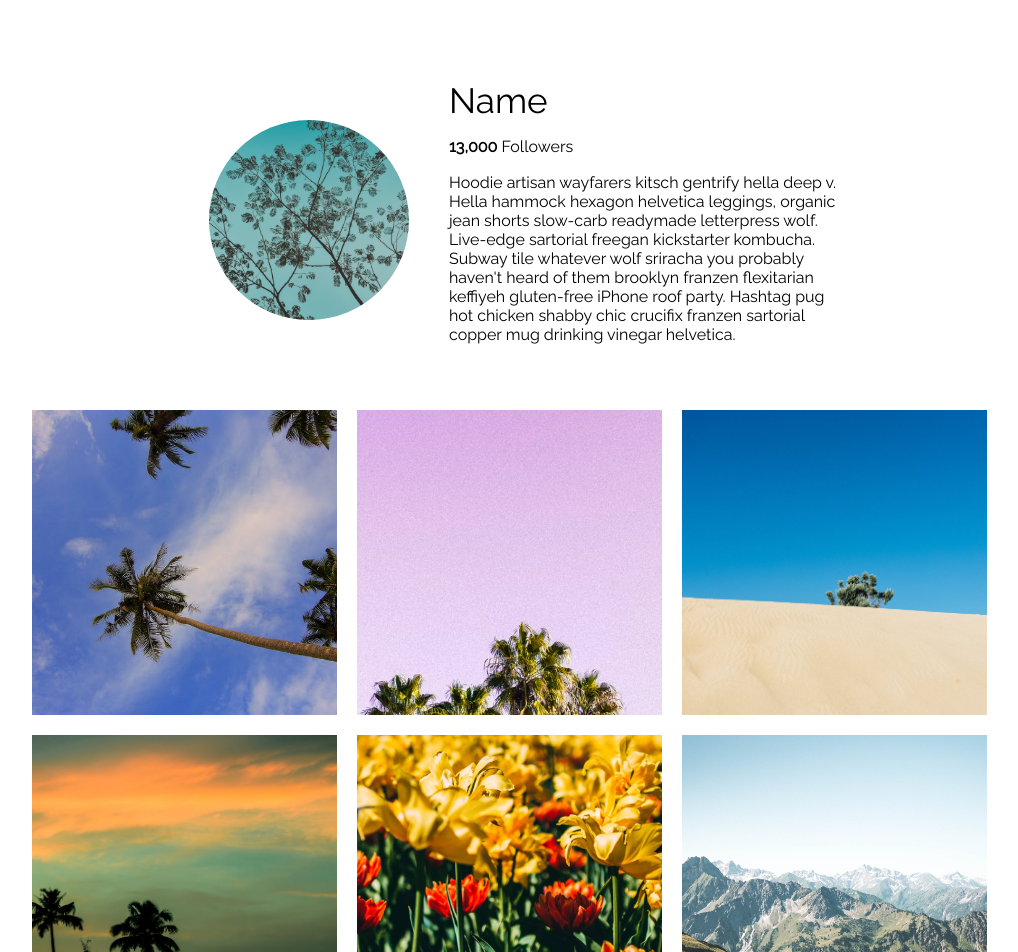
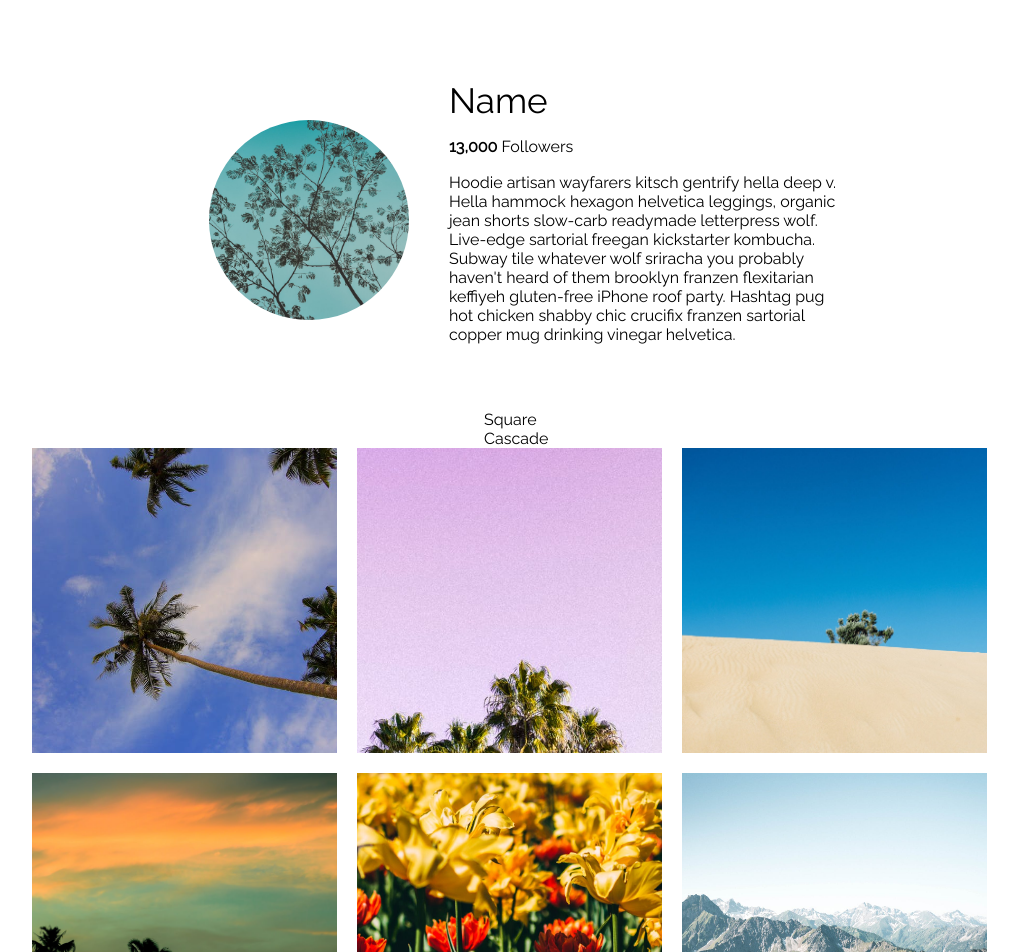
Before and after one commit to MZ1387/GridGallery, a React (Create React App) app: page /gallery in a window 1280 px wide. Shown: the top 952 px of the page, without its empty margins (131-1149 px from the left). Built offline with nearby package versions, Linux system fonts and the light colour scheme.

Commit message:
Create Styled TabLink component

```diff
--- a/src/App.js
+++ b/src/App.js
@@ -1,7 +1,7 @@
 import React from "react";
 import { BrowserRouter as Router, Switch, Route, Link } from "react-router-dom";
 import styled, { css } from 'styled-components';
-import UserGrid from "./Profile/UserGrid";
+import Gallery from "./Gallery/Gallery";
 import Modal from './Modal/Modal';
 import Posts from './Posts';
 
@@ -89,36 +89,7 @@ function Home() {
       </ul>
     </div>
   );
-}
-
-const PhotoGrid = styled.div`
-  display: grid;
-  grid-template-columns: repeat(3, 305px);
-  gap: 20px;
-  justify-content: center;
-`;
-
-function Gallery() {
-  return (
-    <div>
-      <UserGrid />
-      <PhotoGrid>
-        {Posts.map(i => (
-          <Link
-            key={i.id}
-            to={{
-              pathname: `/img/ ${i.id}`,
-              // this is the trick!
-              state: { modal: true }
-            }}
-          >
-            <Image index={i.id} />
-          </Link>
-        ))}
-      </PhotoGrid>
-    </div>
-  );
-}
+};
 
 function ImageView({ match }) {
   let image = Posts[parseInt(match.params.id, 10) - 1];
--- /dev/null
+++ b/src/Gallery/Gallery.js
@@ -0,0 +1,55 @@
+import React from "react";
+import { Link } from "react-router-dom";
+import styled from 'styled-components';
+import UserGrid from '../Profile/UserGrid';
+import { Image } from '../App';
+import Posts from '../Posts';
+
+const PhotoGrid = styled.div`
+  display: grid;
+  grid-template-columns: repeat(3, 305px);
+  gap: 20px;
+  justify-content: center;
+`;
+
+const LinkGrid = styled.div`
+    display: grid;
+    grid-template-columns: autp auto;
+    justify-content: center;
+`;
+
+const TabLink = styled(Link)`
+  text-decoration: none;
+  color: black;
+  width: 50px;
+`;
+
+export default ({ match }) => {
+    return (
+        <div>
+        <UserGrid />
+        <LinkGrid>
+            <TabLink to={`${match.url}/test1`} >
+                Square
+            </TabLink>
+            <TabLink to={{pathname: `${match.url}`, search:"?type=cascade"}} >
+                Cascade
+            </TabLink>
+        </LinkGrid>
+        <PhotoGrid>
+            {Posts.map(i => (
+            <Link
+                key={i.id}
+                to={{
+                pathname: `/img/ ${i.id}`,
+                // this is the trick!
+                state: { modal: true }
+                }}
+            >
+                <Image index={i.id} />
+            </Link>
+            ))}
+        </PhotoGrid>
+        </div>
+    );
+}
```
